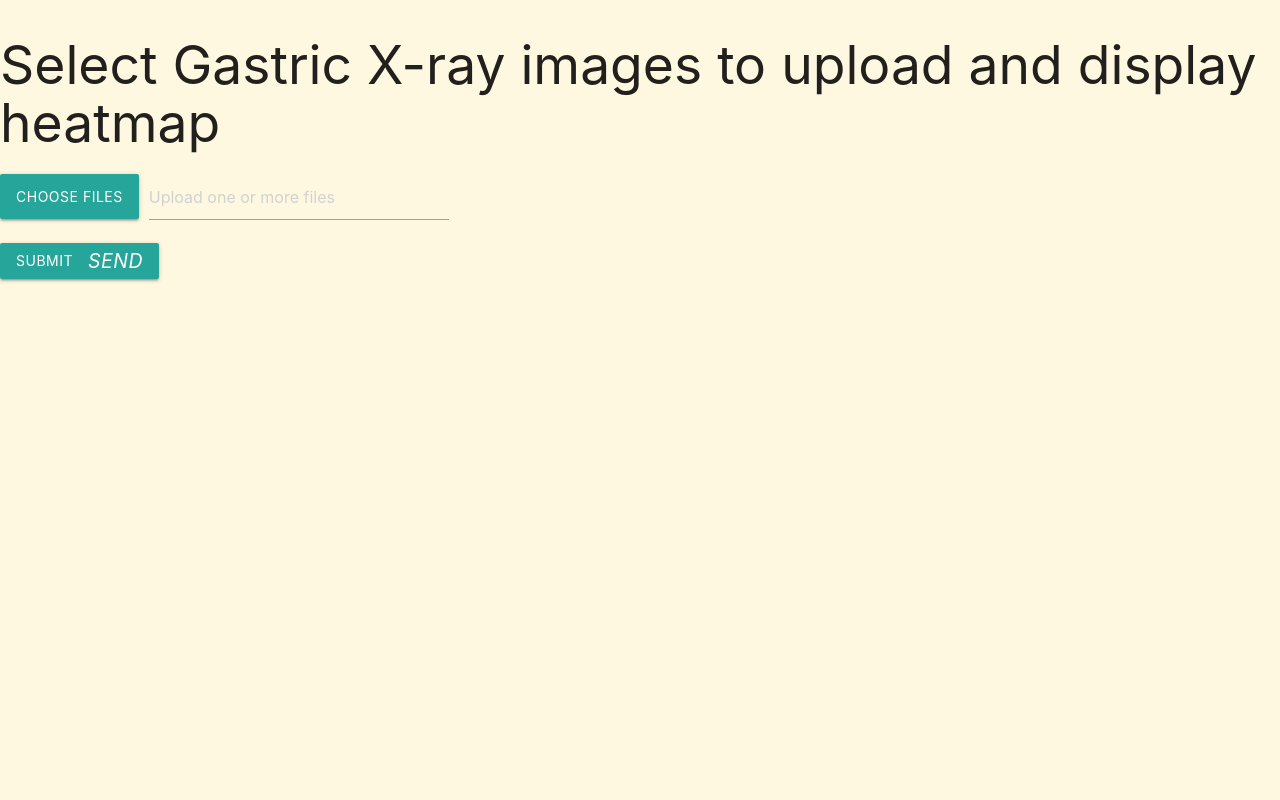
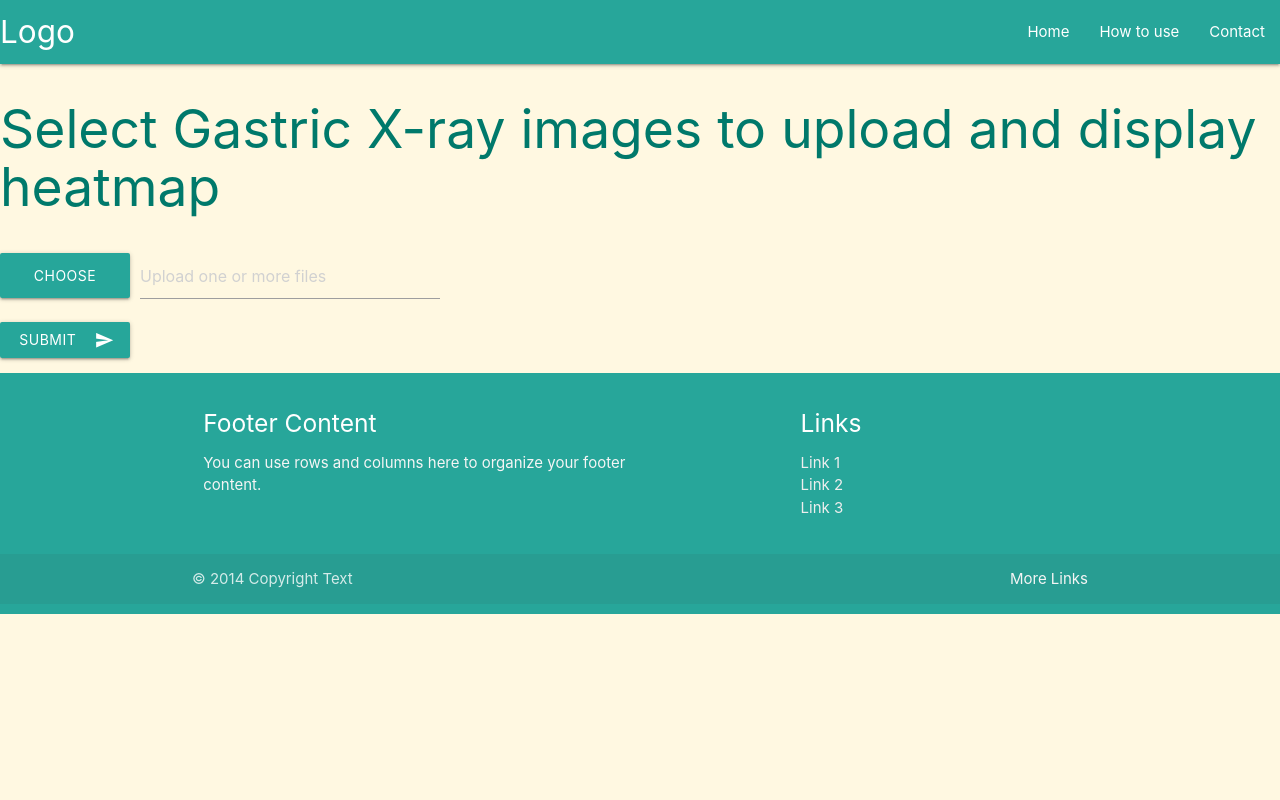
Before and after one commit to RyujiJackson/ResearchWebApp, a Flask app: page / in a window 1280 px wide. Run offline with Flask 3, Linux system fonts and the light colour scheme; some libraries are stand-ins or nearby versions.

Commit message:
add placeholder haeder and footer and change some color and design

```diff
--- a/static/css/style.css
+++ b/static/css/style.css
@@ -149,3 +149,45 @@ table,th,td {
     width: 100%; /* Ensures both images are the same size */
     height: 100%; /* Ensures both images are the same size */
 }
+
+
+/*scrollbar design*/
+/* For WebKit browsers (Chrome, Safari) */
+::-webkit-scrollbar {
+    width: 8px; /* Width of the scrollbar */
+}
+
+::-webkit-scrollbar-track {
+    background: #f1f1f1; /* Background of the scrollbar track */
+    border-radius: 10px; /* Rounded corners */
+}
+
+::-webkit-scrollbar-thumb {
+    background: #27A69A; /* Color of the scrollbar thumb */
+    border-radius: 10px; /* Rounded corners */
+}
+
+::-webkit-scrollbar-thumb:hover {
+    background: #219e85; /* Color on hover */
+}
+
+/* For Firefox */
+* {
+    scrollbar-width: thin; /* Thin scrollbar */
+    scrollbar-color: #27A69A #f1f1f1; /* Thumb and track color */
+}
+
+body {
+    display: flex;
+    min-height: 100vh;
+    flex-direction: column;
+  }
+
+main {
+    flex: 1 0 auto;
+}
+
+footer {
+    background-color: #27A69A; /* Customize to match your design */
+    padding: 10px 0;
+  }
--- a/templates/Diagnose.html
+++ b/templates/Diagnose.html
@@ -4,11 +4,24 @@
 	<head>
 		<link rel="stylesheet" href="../static/css/style.css">
 		<link rel="stylesheet" href="https://cdnjs.cloudflare.com/ajax/libs/materialize/1.0.0/css/materialize.min.css">
+		<link href="https://fonts.googleapis.com/icon?family=Material+Icons" rel="stylesheet">
 		<script src="https://cdnjs.cloudflare.com/ajax/libs/materialize/1.0.0/js/materialize.min.js"></script>
 
 	</head>
 	<body>
-		<h2>Select Gastric X-ray images to upload and display heatmap</h2>
+		<!--navigation Bar-->
+		<nav style="background-color: #27A69A;">
+			<div class="nav-wrapper">
+			  <a href="#" class="brand-logo">Logo</a>
+			  <ul id="nav-mobile" class="right hide-on-med-and-down">
+				<li><a href="Diagnose.html">Home</a></li>
+				<li><a href="badges.html">How to use</a></li>
+				<li><a href="collapsible.html">Contact</a></li>
+			  </ul>
+			</div>
+		  </nav>
+
+		<h2 style="color: #00796B;">Select Gastric X-ray images to upload and display heatmap</h2>
 		<!--
 		<p>
 			{% with messages = get_flashed_messages() %}
@@ -27,7 +40,7 @@
 				<p>
 					<!--<input class="waves-effect waves-light btn" type="file" name="files[]" multiple="true" autocomplete="off" required>-->
 					<div class="file-field input-field">
-						<div class="btn waves-effect waves-light">
+						<div class="btn waves-effect waves-light" style="width:130px;">
 						  <span>Choose Files</span>
 						  <input type="file" name="files[]" multiple required>
 						</div>
@@ -39,7 +52,7 @@
     		</dl>
     		<p>
 				<!--<input class="btn waves-effect waves-light" type="submit" value="Submit">-->
-				<button class="btn waves-effect waves-light" type="submit" name="action">Submit
+				<button class="btn waves-effect waves-light" type="submit" name="action" style="width:130px;">Submit
 					<i class="material-icons right">send</i>
 				</button>
 			</p>
@@ -188,6 +201,31 @@
 
 		{% endif %}
 	</body>
+
+	<footer class="page-footer" style="background-color: #27A69A;">
+		<div class="container">
+		  <div class="row">
+			<div class="col l6 s12">
+			  <h5 class="white-text">Footer Content</h5>
+			  <p class="grey-text text-lighten-4">You can use rows and columns here to organize your footer content.</p>
+			</div>
+			<div class="col l4 offset-l2 s12">
+			  <h5 class="white-text">Links</h5>
+			  <ul>
+				<li><a class="grey-text text-lighten-3" href="#!">Link 1</a></li>
+				<li><a class="grey-text text-lighten-3" href="#!">Link 2</a></li>
+				<li><a class="grey-text text-lighten-3" href="#!">Link 3</a></li>
+			  </ul>
+			</div>
+		  </div>
+		</div>
+		<div class="footer-copyright">
+		  <div class="container">
+		  © 2014 Copyright Text
+		  <a class="grey-text text-lighten-4 right" href="#!">More Links</a>
+		  </div>
+		</div>
+	  </footer>
 </html>
 
 <script src="https://ajax.googleapis.com/ajax/libs/jquery/3.6.0/jquery.min.js"></script>
@@ -229,3 +267,6 @@ document.addEventListener('DOMContentLoaded', function() {
     $('select').formSelect();
   });
 </script>
+
+<!-- Materialize JS -->
+<script src="https://cdnjs.cloudflare.com/ajax/libs/materialize/1.0.0/js/materialize.min.js"></script>
```
